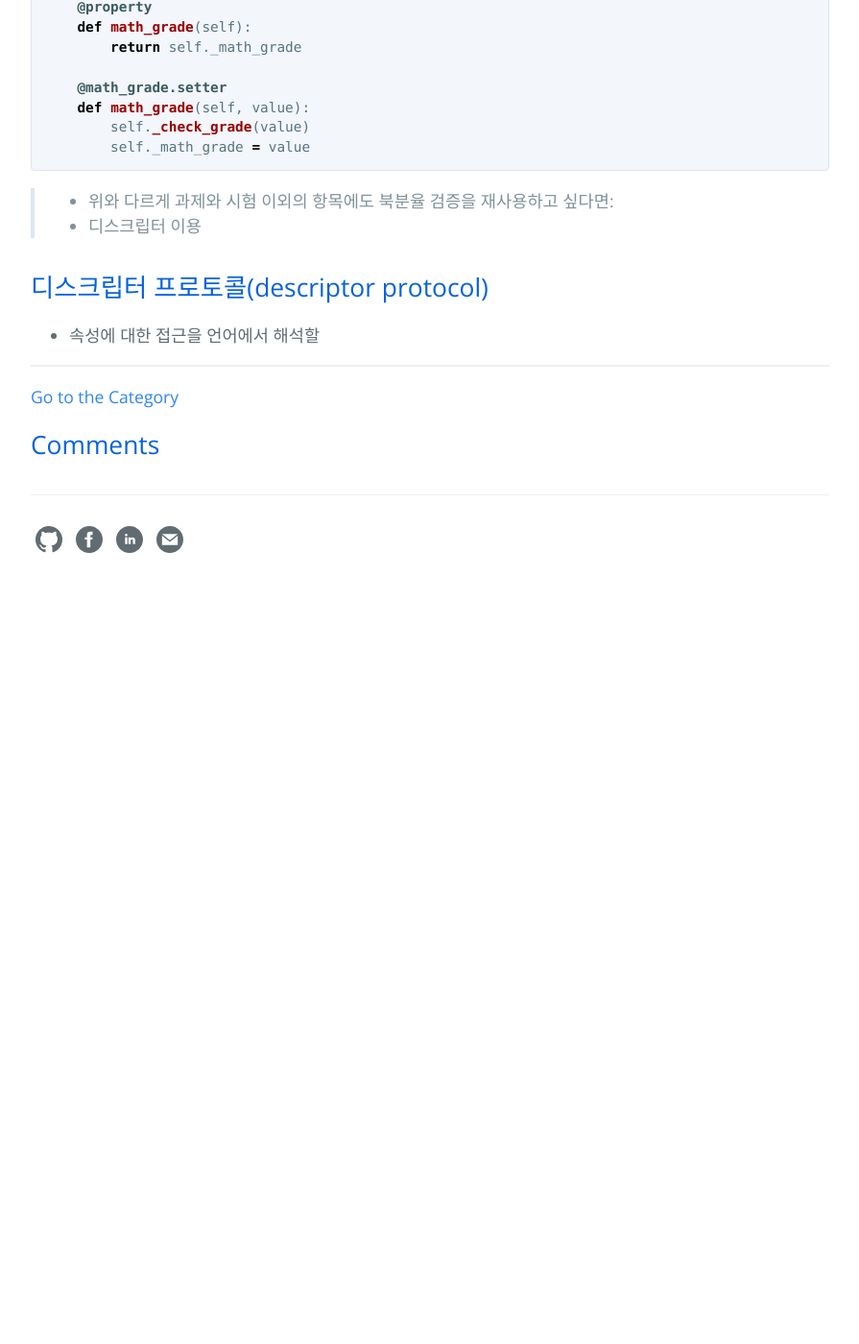
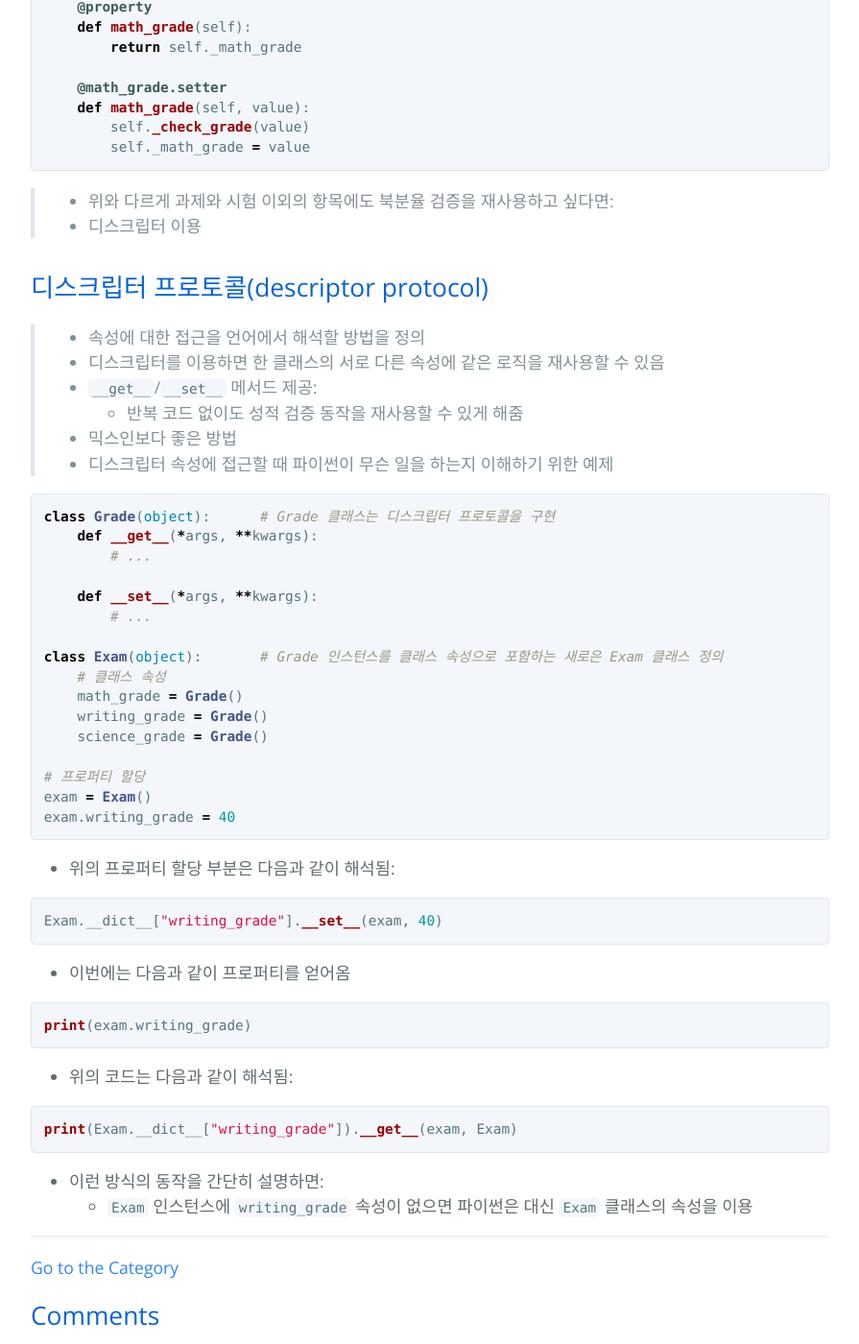
Before and after one commit to hcnoh/hcnoh.github.io, a Jekyll site: the page built from _posts/2018-10-11-effective-python-way31.md, in a window 1280 px wide and 1400 px high, scrolled down 1706 px. Shown: the whole window at 96% size, without its empty margins (192-1087 px from the left). Built offline with Jekyll 4.4.1, drawn with Linux system fonts in a browser that asks for light colours; comment, search, counter and statistics services are not loaded; before the commit the page ends 2336 px from its top, so only the background shows below that.

Commit message:
Update 2018-10-11-effective-python-way31.md

````diff
--- a/_posts/2018-10-11-effective-python-way31.md
+++ b/_posts/2018-10-11-effective-python-way31.md
@@ -78,4 +78,49 @@ class Exam(object):
 >  - 디스크립터 이용
 
 ## 디스크립터 프로토콜(descriptor protocol)
-- 속성에 대한 접근을 언어에서 해석할
+>- 속성에 대한 접근을 언어에서 해석할 방법을 정의
+>  - 디스크립터를 이용하면 한 클래스의 서로 다른 속성에 같은 로직을 재사용할 수 있음
+- `__get__`/`__set__` 메서드 제공:
+  - 반복 코드 없이도 성적 검증 동작을 재사용할 수 있게 해줌
+- 믹스인보다 좋은 방법
+- 디스크립터 속성에 접근할 때 파이썬이 무슨 일을 하는지 이해하기 위한 예제
+
+```python
+class Grade(object):      # Grade 클래스는 디스크립터 프로토콜을 구현
+    def __get__(*args, **kwargs):
+        # ...
+
+    def __set__(*args, **kwargs):
+        # ...
+
+class Exam(object):       # Grade 인스턴스를 클래스 속성으로 포함하는 새로은 Exam 클래스 정의
+    # 클래스 속성
+    math_grade = Grade()
+    writing_grade = Grade()
+    science_grade = Grade()
+
+# 프로퍼티 할당
+exam = Exam()
+exam.writing_grade = 40
+```
+
+- 위의 프로퍼티 할당 부분은 다음과 같이 해석됨:
+
+```python
+Exam.__dict__["writing_grade"].__set__(exam, 40)
+```
+
+- 이번에는 다음과 같이 프로퍼티를 얻어옴
+
+```python
+print(exam.writing_grade)
+```
+
+- 위의 코드는 다음과 같이 해석됨:
+
+```python
+print(Exam.__dict__["writing_grade"]).__get__(exam, Exam)
+```
+
+- 이런 방식의 동작을 간단히 설명하면:
+  - `Exam` 인스턴스에 `writing_grade` 속성이 없으면 파이썬은 대신 `Exam` 클래스의 속성을 이용
````
